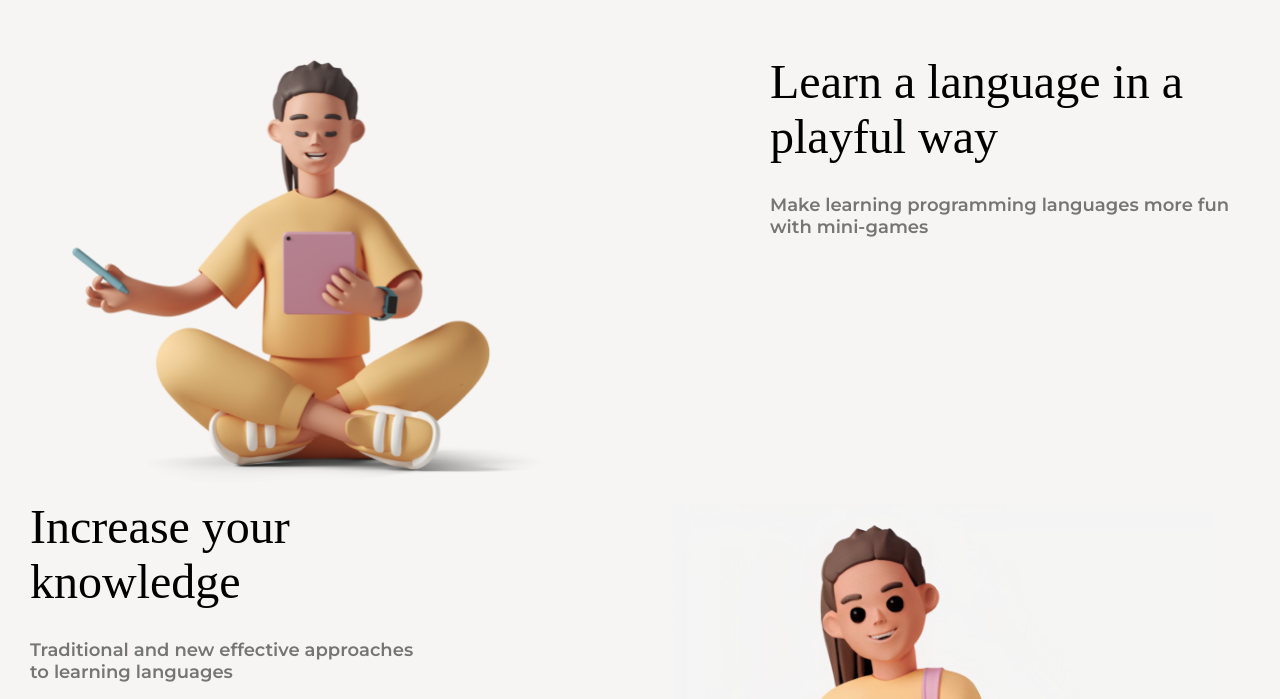
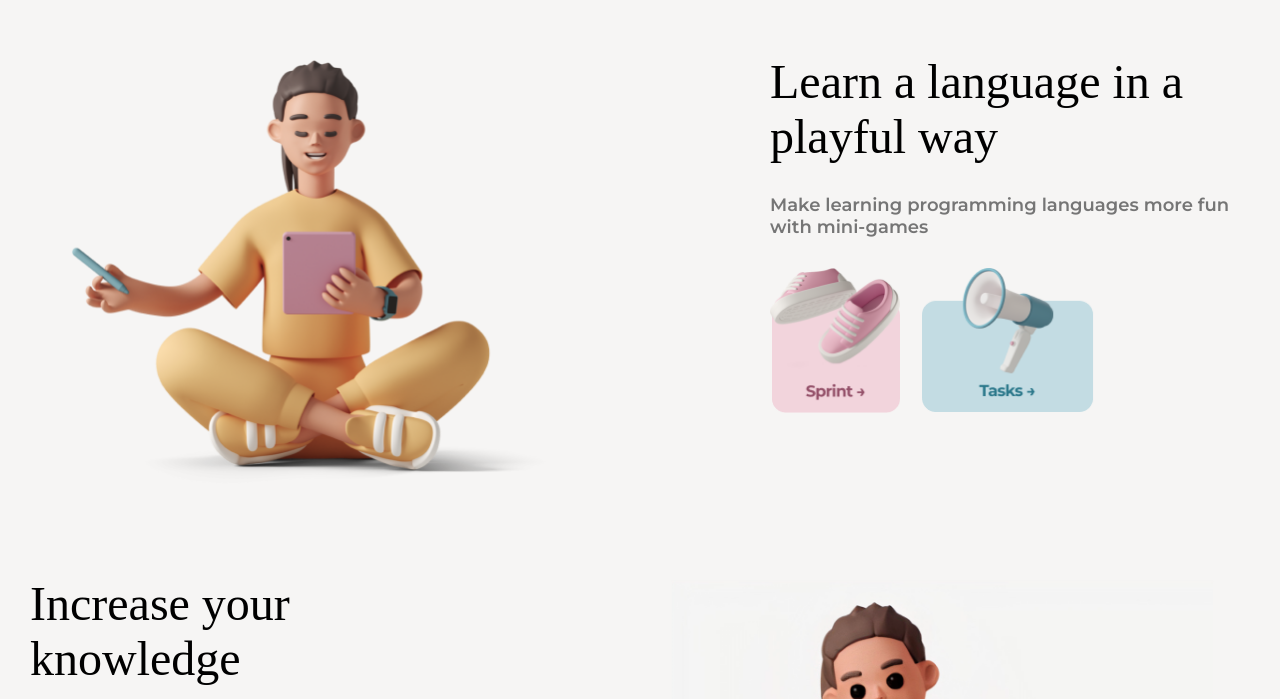
Before and after one commit to ArtsemiKot/EducationPlatform, a JavaScript app in the folder client/: page / in a window 1280 px wide. Shown: the part 729-1428 px from the top of the page. Built offline with nearby package versions, Linux system fonts and the light colour scheme; the HTML template or start-up script is replaced by a standard one; a web font is replaced by a local one.

Commit message:
educationplatfotmclient

```diff
--- a/client/src/components/Preview/style.module.css
+++ b/client/src/components/Preview/style.module.css
@@ -92,6 +92,7 @@
     height: 445px;
     background-repeat: no-repeat;
     background-size: contain;
+    margin-bottom: 77px;
 }
 
 .wrapper .learnContent .learnInfo {}
@@ -107,8 +108,27 @@
     color: var(--Primaty-Grey-Dark, #757575);
     font: 600 18px Montserrat;
     width: 480px;
+    margin-bottom: 30px;
 }
 
+.wrapper .learnContent .learnInfo .icon{
+    display: flex;
+}
+.wrapper .learnContent .learnInfo .icon .ImgSneakers{
+    background-image: url(./assets/sneakers.png);
+    width: 131px;
+    height: 145px;
+    background-repeat: no-repeat;
+    background-size: contain;
+    margin-right: 21px;
+}
+.wrapper .learnContent .learnInfo .icon .ImgSound{
+    background-image: url(./assets/ruper.png);
+    width: 172px;
+    height: 145px;
+    background-repeat: no-repeat;
+    background-size: contain;
+}
 .wrapper .knowledgeContent {
     display: flex;
     justify-content: space-between;
```
Also changed, not shown: client/src/components/Preview/assets/gyus.png (renamed from client/src/components/Preview/assets/image_2024_01_18T20_00_07_007Z.png).
